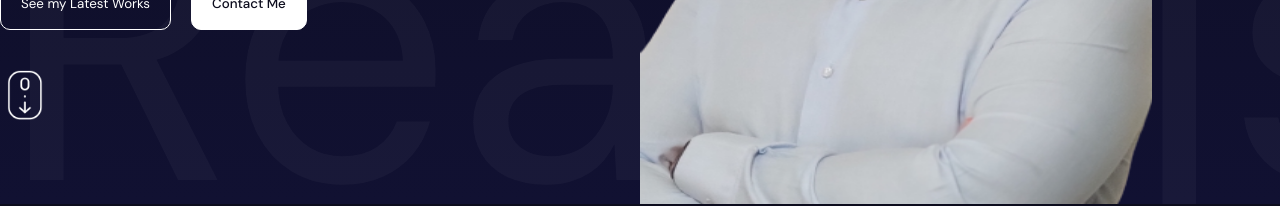
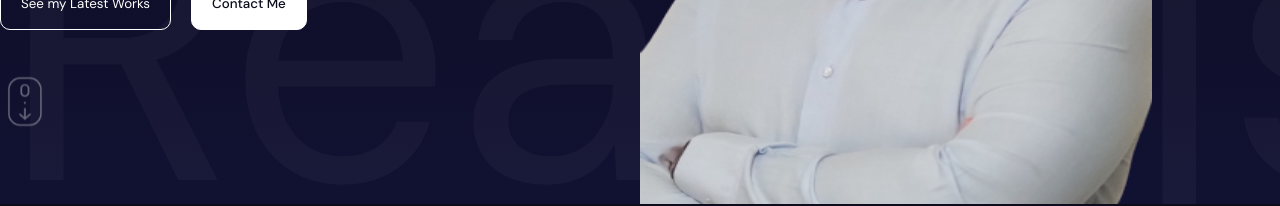
Before and after one commit to federico-init/my-portfolio, a React (Vite) app: page / in a window 1280 px wide. Shown: the part 596-802 px from the top of the page. Built offline with nearby package versions, Linux system fonts and the light colour scheme.

Commit message:
style: scoll img animation

```diff
--- a/src/components/hero/Hero.jsx
+++ b/src/components/hero/Hero.jsx
@@ -11,6 +11,14 @@ const textVariants = {
     transition: {
       duration: 1,
       staggerChildren: 0.1,
+    },
+  },
+  scrollButton: {
+    opacity: 0,
+    y: 10,
+    transition: {
+      duration: 2,
+      repeat: Infinity,
     },
   },
 };
@@ -33,7 +41,12 @@ const Hero = () => {
             </motion.button>
             <motion.button variants={textVariants}>Contact Me</motion.button>
           </motion.div>
-          <img src="/scroll.png" alt="scroll img" variants={textVariants} />
+          <motion.img
+            src="/scroll.png"
+            alt="scroll img"
+            animate="scrollButton"
+            variants={textVariants}
+          />
         </motion.div>
       </div>
       <div className="slidingTextContainer">
```
